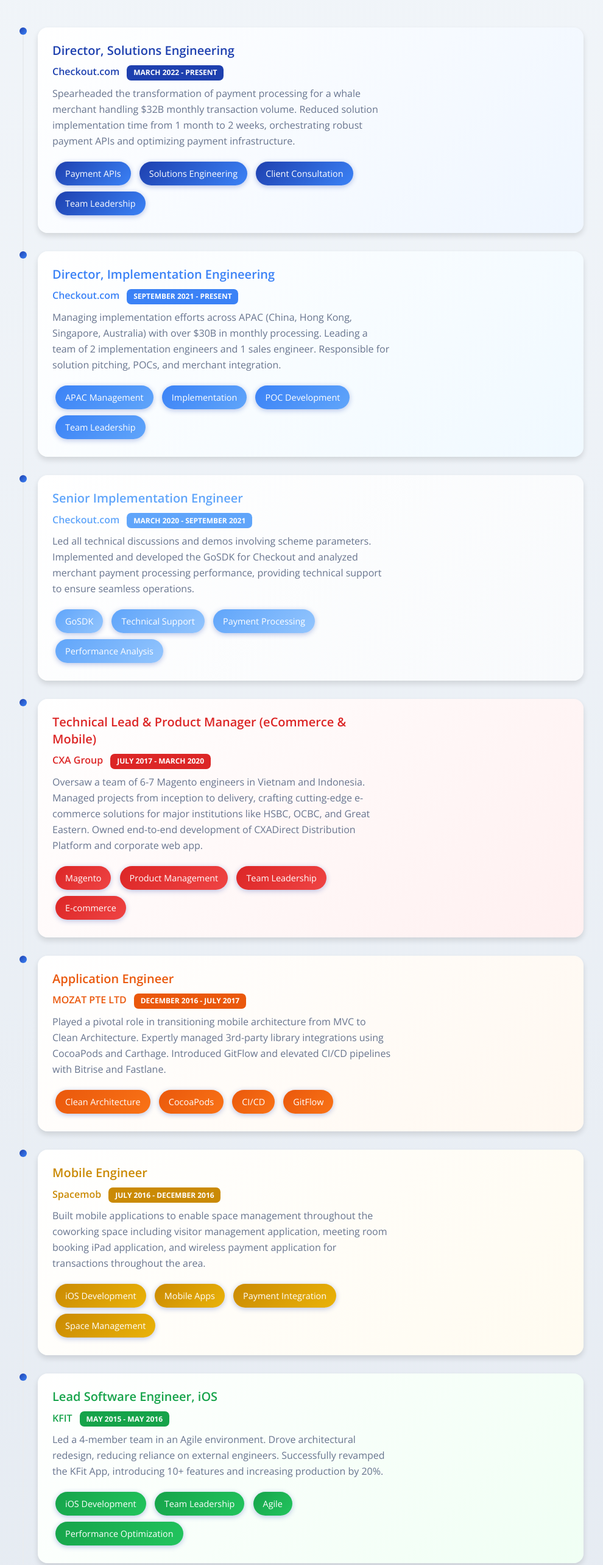
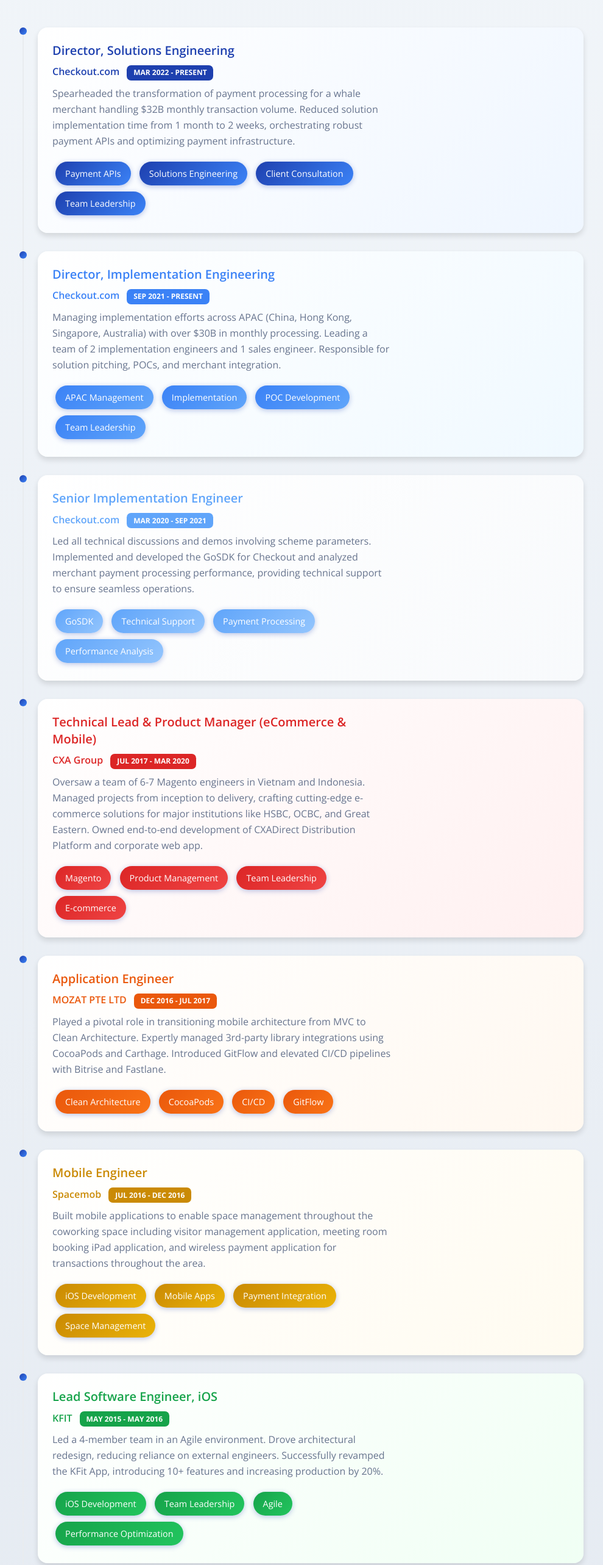
Before and after one commit to shiuh-yaw/resume, a plain HTML site: page index.html in a window 1280 px wide. Shown: the part 1723-4289 px from the top of the page at 61% size, without its empty margins (145-1135 px from the left). Drawn offline with nearby package versions, Linux system fonts and the light colour scheme; a script that the page names is missing.

Commit message:
Update date badges to use short form months for cleaner display

```diff
--- a/index.html
+++ b/index.html
@@ -432,7 +432,7 @@
                 <div class="row">
                                      <div class="col-md-8">
                      <h5 class="card-title fw-bold">Director, Solutions Engineering</h5>
-                     <h6 class="text-primary mb-2">Checkout.com <span class="badge bg-primary ms-2">March 2022 - Present</span></h6>
+                     <h6 class="text-primary mb-2">Checkout.com <span class="badge bg-primary ms-2">Mar 2022 - Present</span></h6>
                      <p class="card-text">
                        Spearheaded the transformation of payment processing for a whale merchant handling
                        $32B monthly transaction volume. Reduced solution implementation time from 1 month
@@ -456,7 +456,7 @@
                 <div class="row">
                                      <div class="col-md-8">
                      <h5 class="card-title fw-bold">Director, Implementation Engineering</h5>
-                     <h6 class="text-primary mb-2">Checkout.com <span class="badge bg-primary ms-2">September 2021 - Present</span></h6>
+                     <h6 class="text-primary mb-2">Checkout.com <span class="badge bg-primary ms-2">Sep 2021 - Present</span></h6>
                      <p class="card-text">
                        Managing implementation efforts across APAC (China, Hong Kong, Singapore, Australia)
                        with over $30B in monthly processing. Leading a team of 2 implementation engineers
@@ -480,7 +480,7 @@
                 <div class="row">
                                      <div class="col-md-8">
                      <h5 class="card-title fw-bold">Senior Implementation Engineer</h5>
-                     <h6 class="text-primary mb-2">Checkout.com <span class="badge bg-primary ms-2">March 2020 - September 2021</span></h6>
+                     <h6 class="text-primary mb-2">Checkout.com <span class="badge bg-primary ms-2">Mar 2020 - Sep 2021</span></h6>
                      <p class="card-text">
                        Led all technical discussions and demos involving scheme parameters. Implemented
                        and developed the GoSDK for Checkout and analyzed merchant payment processing
@@ -504,7 +504,7 @@
                 <div class="row">
                   <div class="col-md-8">
                     <h5 class="card-title fw-bold">Technical Lead & Product Manager (eCommerce & Mobile)</h5>
-                    <h6 class="text-primary mb-2">CXA Group <span class="badge bg-primary ms-2">July 2017 - March 2020</span></h6>
+                    <h6 class="text-primary mb-2">CXA Group <span class="badge bg-primary ms-2">Jul 2017 - Mar 2020</span></h6>
                     <p class="card-text">
                       Oversaw a team of 6-7 Magento engineers in Vietnam and Indonesia. Managed projects
                       from inception to delivery, crafting cutting-edge e-commerce solutions for major
@@ -529,7 +529,7 @@
                 <div class="row">
                   <div class="col-md-8">
                     <h5 class="card-title fw-bold">Application Engineer</h5>
-                    <h6 class="text-primary mb-2">MOZAT PTE LTD <span class="badge bg-primary ms-2">December 2016 - July 2017</span></h6>
+                    <h6 class="text-primary mb-2">MOZAT PTE LTD <span class="badge bg-primary ms-2">Dec 2016 - Jul 2017</span></h6>
                     <p class="card-text">
                       Played a pivotal role in transitioning mobile architecture from MVC to Clean Architecture.
                       Expertly managed 3rd-party library integrations using CocoaPods and Carthage.
@@ -553,7 +553,7 @@
                 <div class="row">
                   <div class="col-md-8">
                     <h5 class="card-title fw-bold">Mobile Engineer</h5>
-                    <h6 class="text-primary mb-2">Spacemob <span class="badge bg-primary ms-2">July 2016 - December 2016</span></h6>
+                    <h6 class="text-primary mb-2">Spacemob <span class="badge bg-primary ms-2">Jul 2016 - Dec 2016</span></h6>
                     <p class="card-text">
                       Built mobile applications to enable space management throughout the coworking space
                       including visitor management application, meeting room booking iPad application,
@@ -601,7 +601,7 @@
                 <div class="row">
                   <div class="col-md-8">
                     <h5 class="card-title fw-bold">Senior iOS Developer</h5>
-                    <h6 class="text-primary mb-2">Mindvalley <span class="badge bg-primary ms-2">April 2014 - July 2015</span></h6>
+                    <h6 class="text-primary mb-2">Mindvalley <span class="badge bg-primary ms-2">Apr 2014 - Jul 2015</span></h6>
                     <p class="card-text">
                       Spearheaded the creation of Omvana's Watch application and drove HealthKit integration.
                       Collaborated closely with Apple Hong Kong to successfully launch the Watch Application
@@ -625,7 +625,7 @@
                 <div class="row">
                   <div class="col-md-8">
                     <h5 class="card-title fw-bold">Mobile Application Developer</h5>
-                    <h6 class="text-primary mb-2">MediaCliQ Group <span class="badge bg-primary ms-2">March 2011 - April 2014</span></h6>
+                    <h6 class="text-primary mb-2">MediaCliQ Group <span class="badge bg-primary ms-2">Mar 2011 - Apr 2014</span></h6>
                     <p class="card-text">
                       Created multiple applications for clients including Nestlé's first mobile food and
                       nutrition recipe app, and mobile gamification application for Castrol similar to Pokemon-Go.
@@ -649,7 +649,7 @@
                 <div class="row">
                   <div class="col-md-8">
                     <h5 class="card-title fw-bold">Intern</h5>
-                    <h6 class="text-primary mb-2">Intel Corporation <span class="badge bg-primary ms-2">June 2009 - February 2010</span></h6>
+                    <h6 class="text-primary mb-2">Intel Corporation <span class="badge bg-primary ms-2">Jun 2009 - Feb 2010</span></h6>
                     <p class="card-text">
                       Started professional journey as an intern at Intel Corporation, gaining foundational
                       experience in software development and corporate environment.
```
